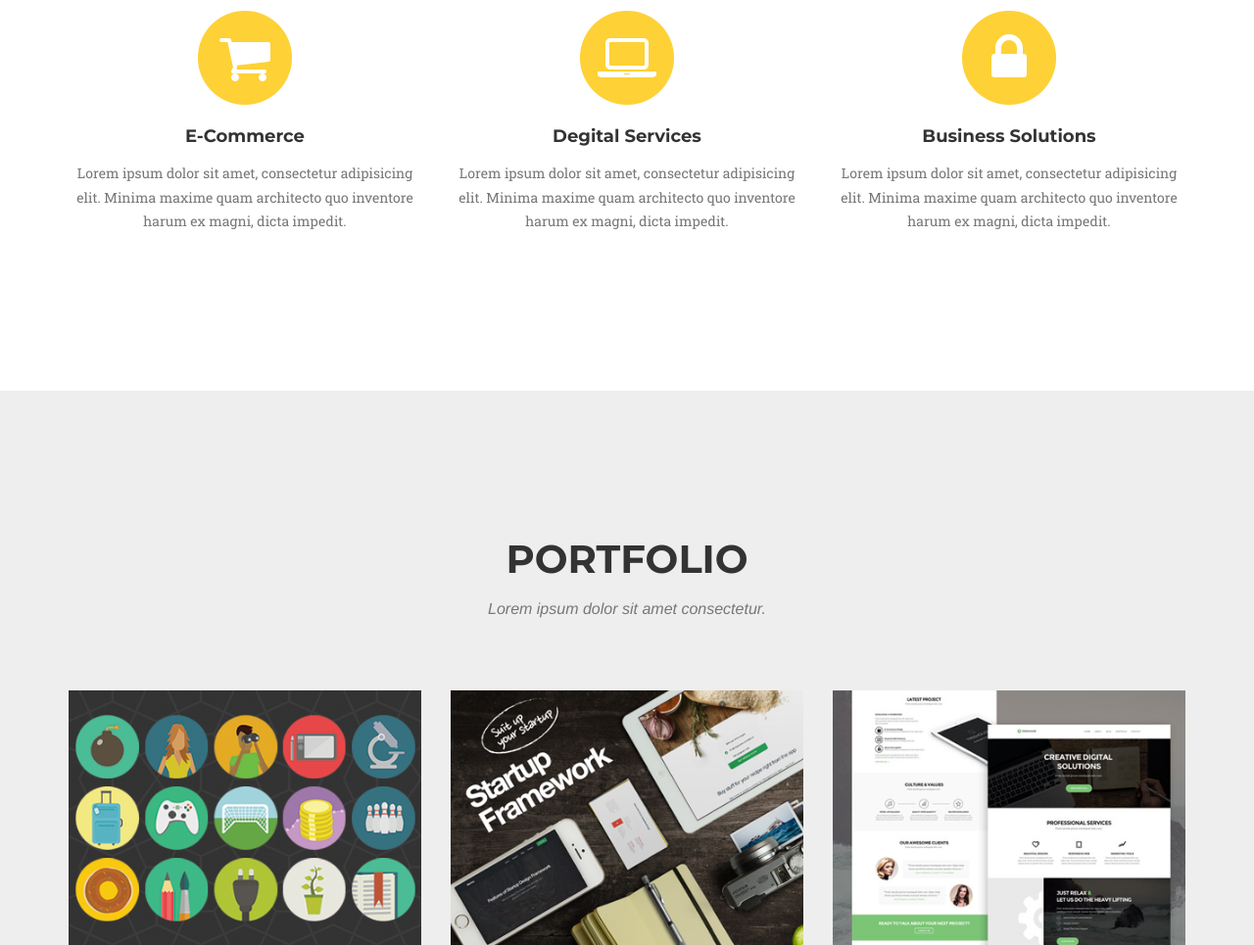
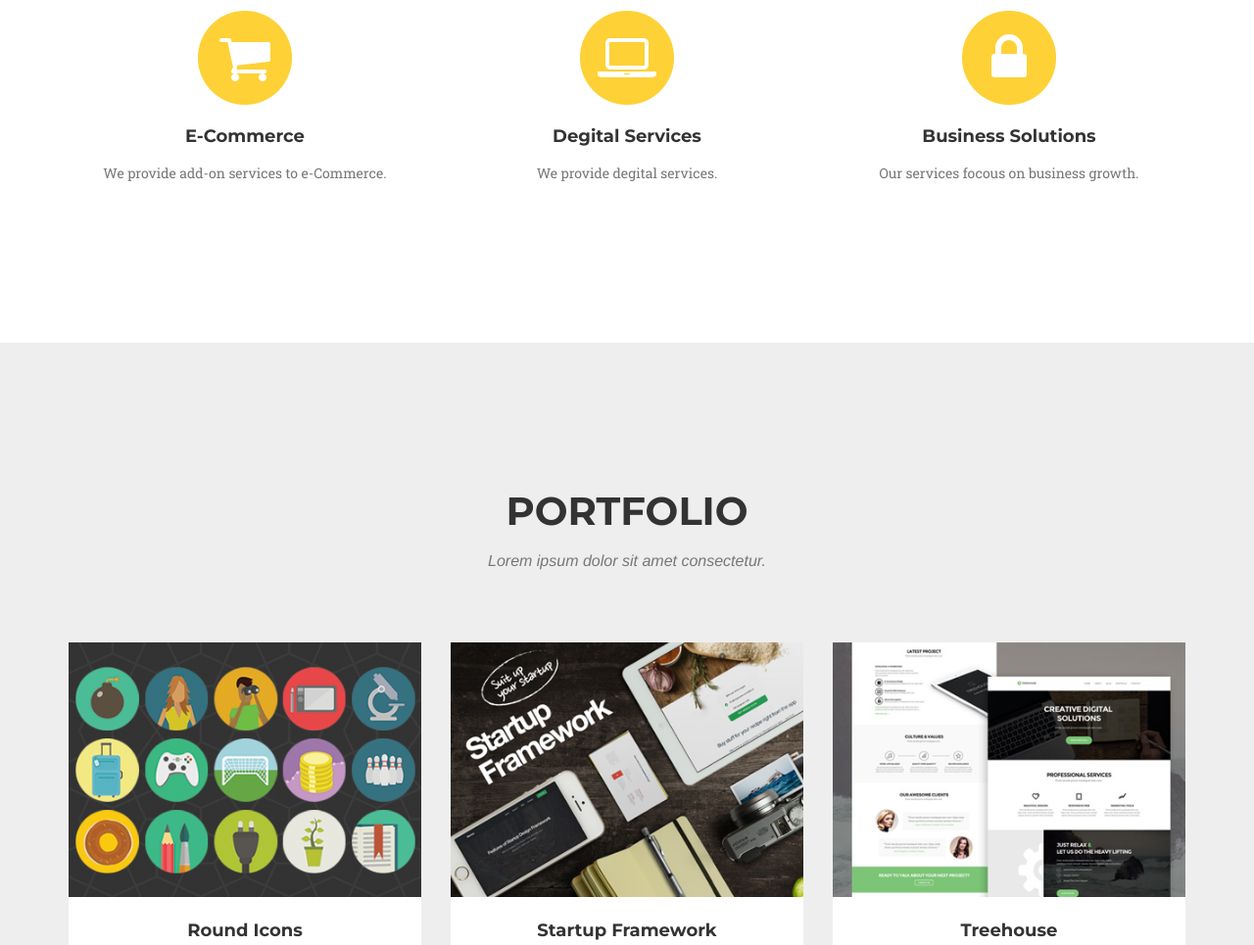
Before and after one commit to socialllyConnect/socialllyConnect.github.io, a website: page index.html in a window 1280 px wide. Shown: the part 1136-2101 px from the top of the page at 98% size. Drawn offline with nearby package versions, Linux system fonts and the light colour scheme; a web font is replaced by a local one.

Commit message:
Update index.html

```diff
--- a/index.html
+++ b/index.html
@@ -101,7 +101,7 @@
                         <i class="fa fa-shopping-cart fa-stack-1x fa-inverse"></i>
                     </span>
                     <h4 class="service-heading">E-Commerce</h4>
-                    <p class="text-muted">Lorem ipsum dolor sit amet, consectetur adipisicing elit. Minima maxime quam architecto quo inventore harum ex magni, dicta impedit.</p>
+                    <p class="text-muted">We provide add-on services to e-Commerce.</p>
                 </div>
                 <div class="col-md-4">
                     <span class="fa-stack fa-4x">
@@ -109,7 +109,7 @@
                         <i class="fa fa-laptop fa-stack-1x fa-inverse"></i>
                     </span>
                     <h4 class="service-heading">Degital Services</h4>
-                    <p class="text-muted">Lorem ipsum dolor sit amet, consectetur adipisicing elit. Minima maxime quam architecto quo inventore harum ex magni, dicta impedit.</p>
+                    <p class="text-muted"> We provide degital services.</p>
                 </div>
                 <div class="col-md-4">
                     <span class="fa-stack fa-4x">
@@ -117,7 +117,7 @@
                         <i class="fa fa-lock fa-stack-1x fa-inverse"></i>
                     </span>
                     <h4 class="service-heading">Business Solutions</h4>
-                    <p class="text-muted">Lorem ipsum dolor sit amet, consectetur adipisicing elit. Minima maxime quam architecto quo inventore harum ex magni, dicta impedit.</p>
+                    <p class="text-muted">Our services focous on business growth.</p>
                 </div>
             </div>
         </div>
```
